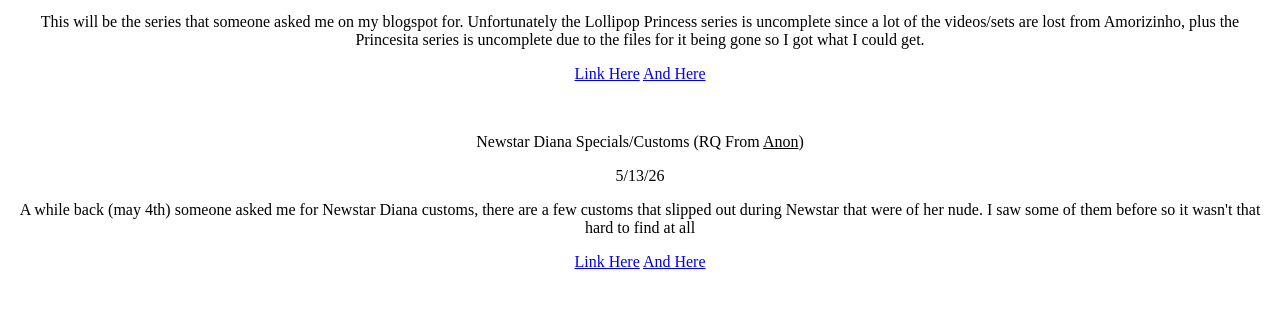
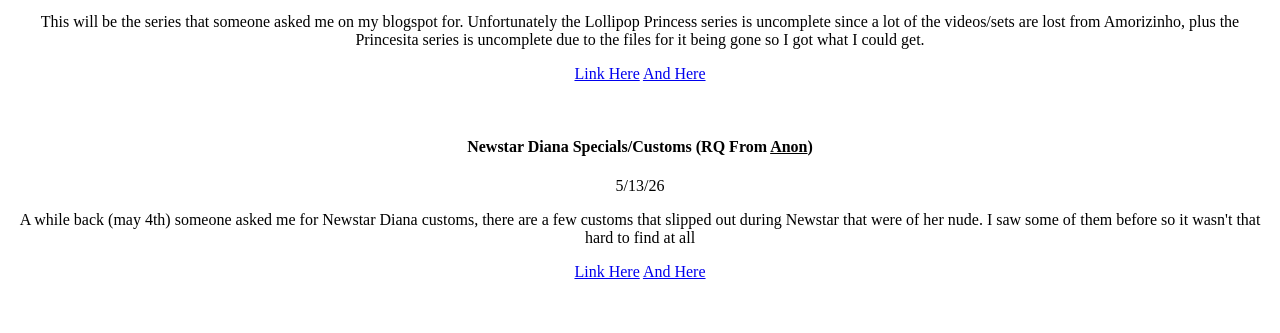
Before and after one commit to DirtyRaggg/AnonMooseVids, a plain HTML site: page index.html in a window 1280 px wide. Shown: the part 2943-3276 px from the top of the page. Drawn offline with Linux system fonts and the light colour scheme.

Commit message:
Update index.html

```diff
--- a/index.html
+++ b/index.html
@@ -93,7 +93,7 @@
     <a href="https://paste.momobako.com/?0a0a994b5156b0b9#5Fjn5yUwBUa4mtHv43fUU7wJ74joTtacLKknuQdoYkzw">Link Here</a>
     <a href="https://privx.li/3bVRCGLBu">And Here</a>
     <p>&emsp;</p>
-    <p>Newstar Diana Specials/Customs (RQ From <u>Anon</u>)</p>
+    <h4>Newstar Diana Specials/Customs (RQ From <u>Anon</u>)</h4>
     <p>5/13/26</p>
     <p>A while back (may 4th) someone asked me for Newstar Diana customs, there are a few customs that slipped out during Newstar that were of her nude. I saw some of them before so it wasn't that hard to find at all</p>
     <a href="https://paste.momobako.com/?68b4d45a8cc9b442#FpjEuX7ZRGx5EgVkc4PZaAj7YDQZim78rqtRDxTFQBpd">Link Here</a>
```
